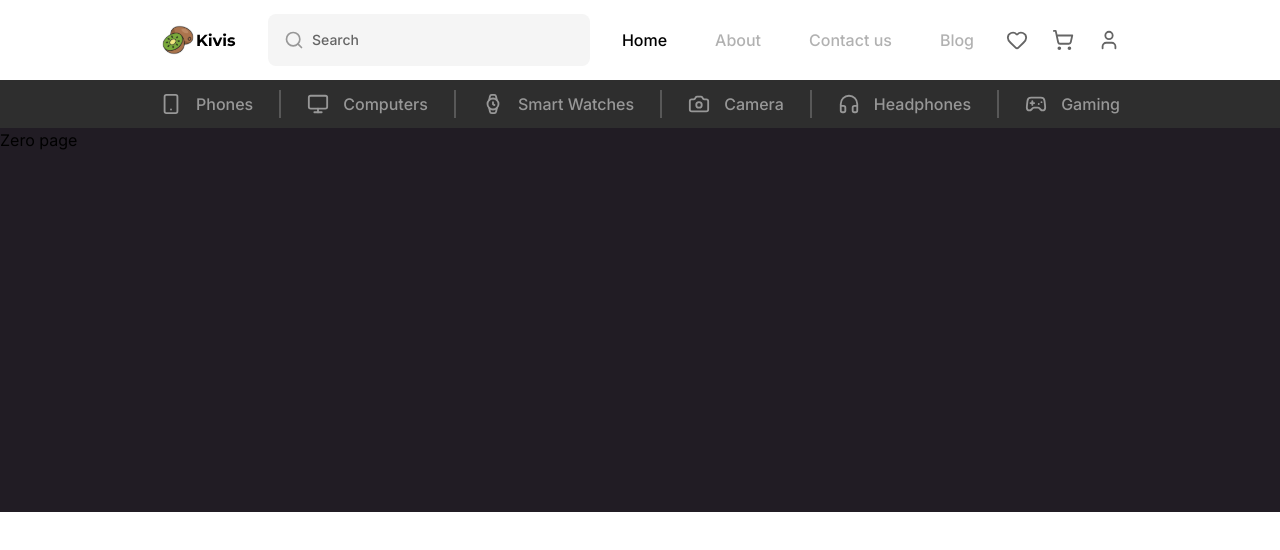
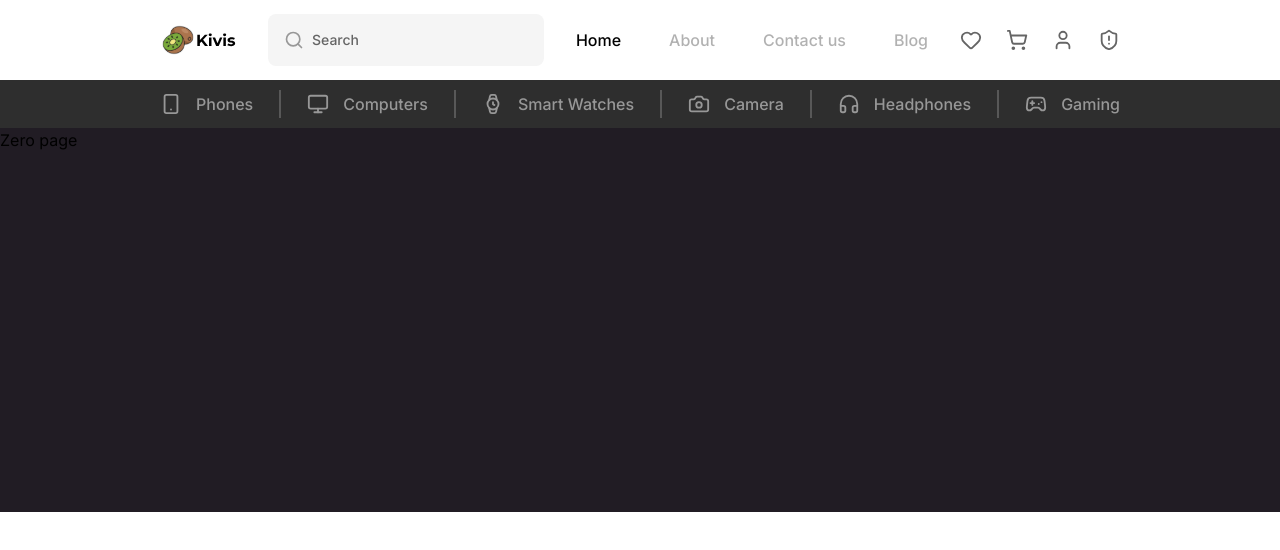
Before and after one commit to meModiz/online-shop, a Next.js app in the folder front-end/: page / in a window 1280 px wide. Shown: the top 550 px of the page. Built offline with nearby package versions, Linux system fonts and the light colour scheme.

Commit message:
fix(fe); styling fixes +1 to prev commit

```diff
--- a/front-end/src/components/header/wrappers/NavigationButtonWrapper.tsx
+++ b/front-end/src/components/header/wrappers/NavigationButtonWrapper.tsx
@@ -7,7 +7,7 @@ import { ROUTES } from "@/typings/header";
 export function NavigationIconButtons() {
   const pathname = usePathname();
   return (
-    <div className="flex flex-row justify-center items-center gap-6 select-none">
+    <div className="flex flex-row justify-center items-center gap-6">
       <NavigationIconButton
         icon={ROUTES.favorites.icon}
         route={ROUTES.favorites.path}
@@ -23,6 +23,11 @@ export function NavigationIconButtons() {
         route={ROUTES.account.path}
         active={pathname === ROUTES.account.path}
       />
+      <NavigationIconButton
+        icon={ROUTES.admin.icon}
+        route={ROUTES.admin.path}
+        active={pathname === ROUTES.admin.path}
+      />
     </div>
   );
 }
@@ -30,7 +35,7 @@ export function NavigationIconButtons() {
 export function NavigationTextButtons() {
   const pathname = usePathname();
   return (
-    <div className="flex flex-row justify-center items-center gap-12 select-none">
+    <div className="flex flex-row justify-center items-center gap-12">
       <NavigationTextButton
         active={pathname === ROUTES.home.path}
         title={ROUTES.home.label}
--- a/front-end/src/components/product/Paginator.tsx
+++ b/front-end/src/components/product/Paginator.tsx
@@ -51,7 +51,7 @@ export default function Paginator({
             setCurrentPage((prev) => prev - 1);
         }}
       />
-      <div className="flex flex-row justify-center items-center gap-2 select-none">
+      <div className="flex flex-row justify-center items-center gap-2">
         {Array.from({ length: maxPageCount }).map((_, page) => (
           <PageButton
             key={page}
--- a/front-end/src/components/product/PathDisplay.tsx
+++ b/front-end/src/components/product/PathDisplay.tsx
@@ -1,12 +1,12 @@
-import { DynamicIcon } from "lucide-react/dynamic";
+import { ChevronRight } from "lucide-react";
 
 export default function PathDisplay() {
   return (
     <div className="flex flex-row justify-start items-center w-full py-11">
       <span className="text-[#A4A4A4]">Home</span>
-      <DynamicIcon name={"chevron-right"} color="#A4A4A4" size={22} />
+      <ChevronRight color="#A4A4A4" size={22} />
       <span className="text-[#A4A4A4]">Catalog</span>
-      <DynamicIcon name={"chevron-right"} color="#A4A4A4" size={22} />
+      <ChevronRight color="#A4A4A4" size={22} />
       <span className="text-black">Smartphones</span>
     </div>
   );
--- a/front-end/src/components/product/ui/ProductCard.tsx
+++ b/front-end/src/components/product/ui/ProductCard.tsx
@@ -1,6 +1,7 @@
 "use client";
 import phone from "@/../public/phone.png";
 import { Product_T } from "@/typings/product";
+import { Heart } from "lucide-react";
 import { DynamicIcon } from "lucide-react/dynamic";
 import Image from "next/image";
 import { useState } from "react";
@@ -17,8 +18,7 @@ export default function ProductCard({ name, price, id }: Product_T) {
 
   return (
     <div className="flex flex-col justify-center items-center bg-[#F6F6F6] py-6 px-4 gap-4 rounded-lg">
-      <DynamicIcon
-        name={"heart"}
+      <Heart
         color={getIconColor()}
         size={26}
         className="self-end"
@@ -46,7 +46,7 @@ export default function ProductCard({ name, price, id }: Product_T) {
         <br /> #{String(id).padStart(6, "0")}
       </span>
       <span className="text-2xl text-black font-semibold">${price}</span>
-      <div className="bg-black text-white text-sm px-16 py-3 rounded-lg select-none hover:bg-neutral-900">
+      <div className="bg-black text-white text-sm px-16 py-3 rounded-lg hover:bg-neutral-900 select-none">
         Buy now
       </div>
     </div>
```
